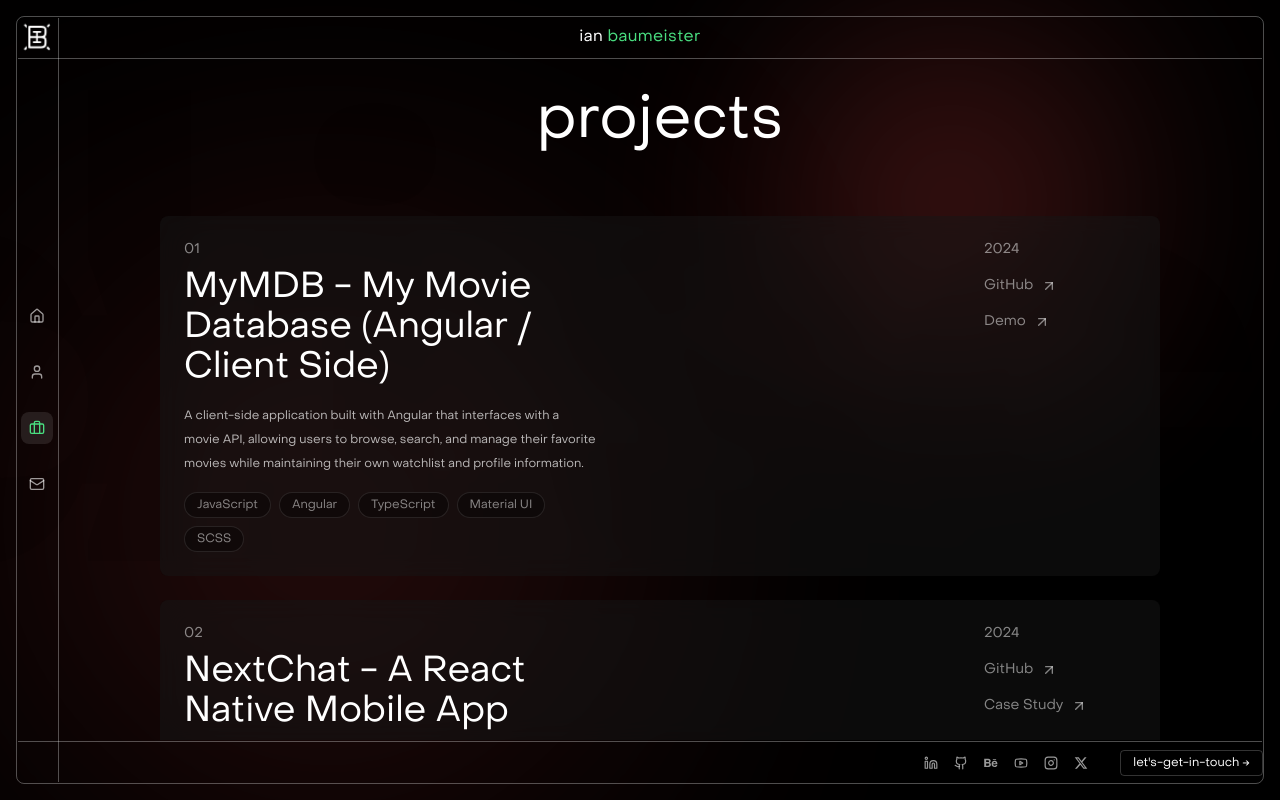
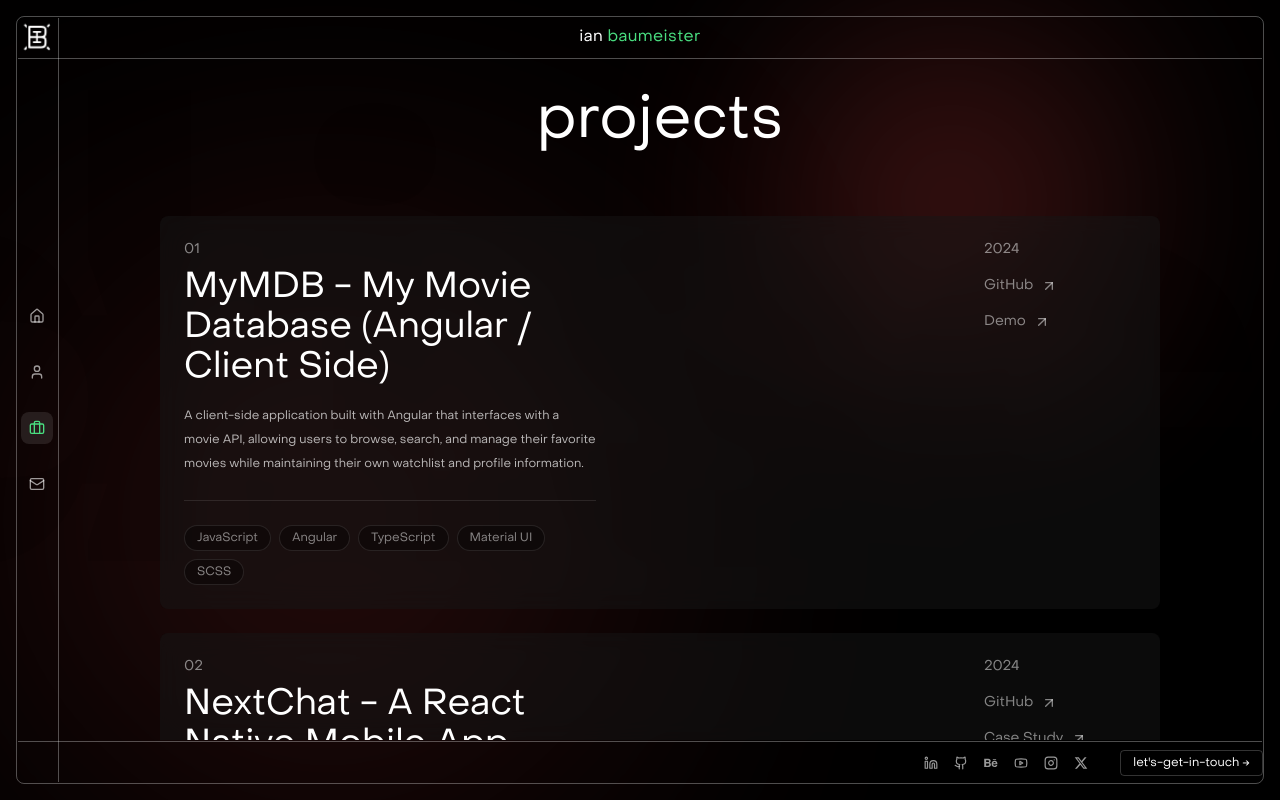
Before and after one commit to ibxibx/portfolio-react, a React (Create React App) app: page /work in a window 1280 px wide. Built offline with nearby package versions, Linux system fonts and the light colour scheme.

Commit message:
Added a separator line with spacing inside the projectbox

```diff
--- a/src/pages/Home.jsx
+++ b/src/pages/Home.jsx
@@ -96,6 +96,8 @@ const ProjectBox = ({
         <p className="text-xs text-white/70 mb-4 leading-loose">
           {description}
         </p>
+        {/* Separator line with spacing */}
+        <div className="w-full h-px bg-white/10 my-6 mx-auto" />
         <div className="flex flex-wrap gap-2 mb-4 lg:mb-0">
           {technologies.map((tech, index) => (
             <span
--- a/src/pages/Work.jsx
+++ b/src/pages/Work.jsx
@@ -67,6 +67,8 @@ const ProjectBox = ({
         <p className="text-xs text-white/70 mb-4 leading-loose">
           {description}
         </p>
+        {/* Separator line with spacing */}
+        <div className="w-full h-px bg-white/10 my-6 mx-auto" />
         <div className="flex flex-wrap gap-2 mb-4 lg:mb-0">
           {technologies.map((tech, index) => (
             <span
```
